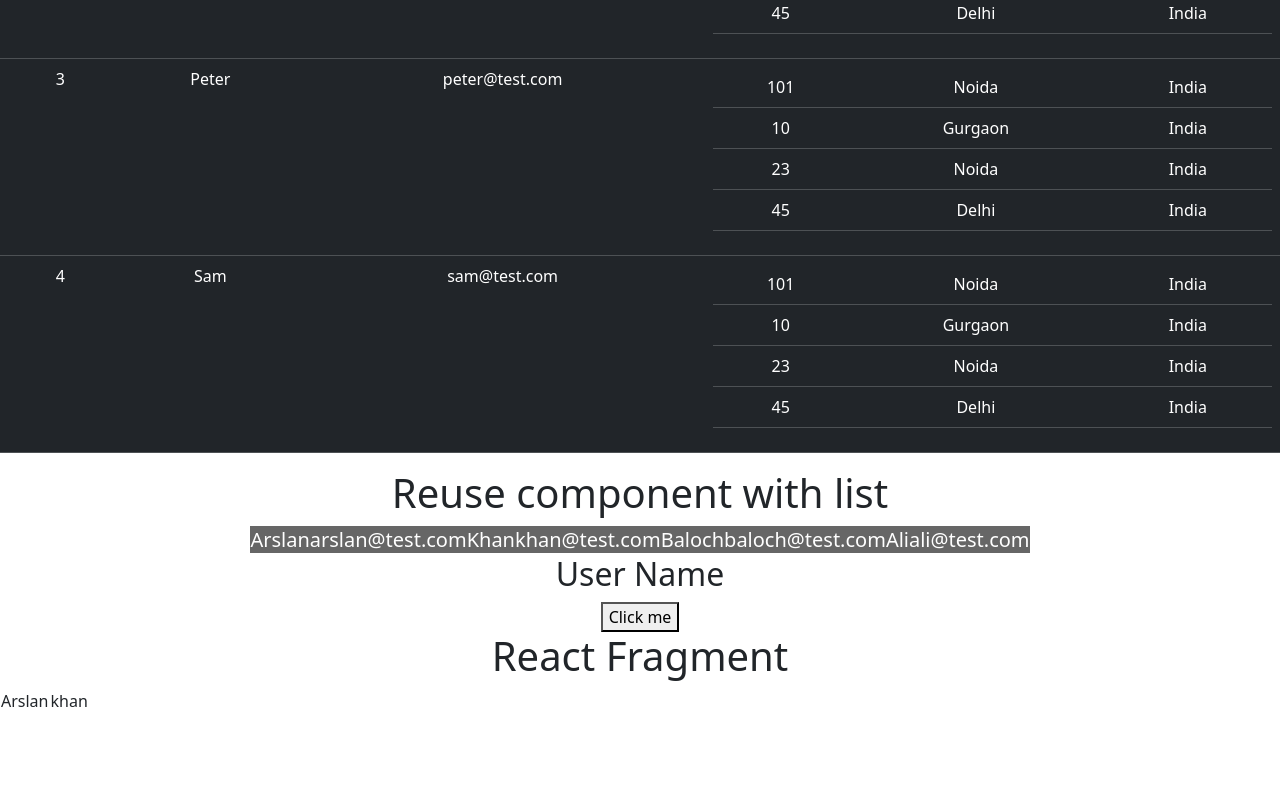
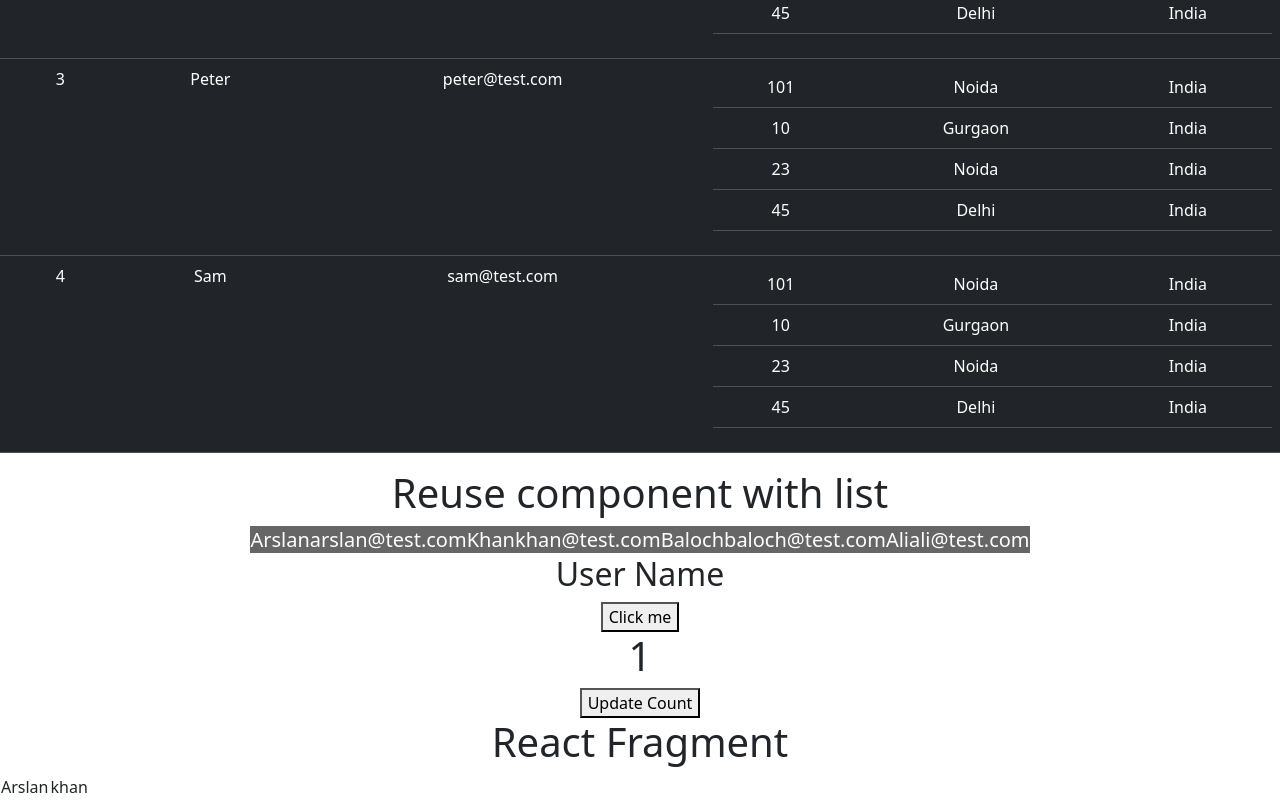
Before and after one commit to arslan8270/React-js-series, a React (Create React App) app: page / in a window 1280 px wide. Shown: the part 2002-2802 px from the top of the page. Before the commit the page ends 2716 px from the top, so only its background shows below. Built offline with nearby package versions, Linux system fonts and the light colour scheme.

Commit message:
pure component added

```diff
--- a/src/App.js
+++ b/src/App.js
@@ -24,6 +24,9 @@ import NestedArray from "./NestedArray";
 import ReuseComponent from "./ResuseComponent";
 import Cols from "./Cols";
 import Child from "./Child";
+import PureComponent from "./PureComponentone";
+import PureComponentone from "./PureComponentone";
+
 
 let data = "khan baloch";
 class App extends React.Component {
@@ -44,7 +47,7 @@ class App extends React.Component {
     console.log("componentDidUpdate", preState.count, this.state.count);
 
     if (this.state.count < 10) {
-      this.setState({ count: this.state.count + 1 });
+      this.setState({ count:1});
     }
   }
 
@@ -106,6 +109,8 @@ class App extends React.Component {
         <NestedArray />
         <ReuseComponent />
         <Child alert={parentAlert}/>
+        <PureComponentone/>
+
 
         <div>
           <h1>React Fragment</h1>
--- /dev/null
+++ b/src/PureComponentone.js
@@ -0,0 +1,25 @@
+import './App.css';
+import React,{PureComponent} from 'react'
+class  PureComponentone extends React.Component {
+  constructor()
+  {
+    super();
+    this.state={
+      count:1
+    }
+  }
+ render()
+ {
+    console.log("check re-rendring")
+  return (
+    <div className="App">
+     <h1>{this.state.count}</h1>
+      <button
+      onClick={()=>{this.setState({count:1})}}
+      >Update Count</button>
+    </div>
+  );
+ }
+}
+
+export default PureComponentone;
```
